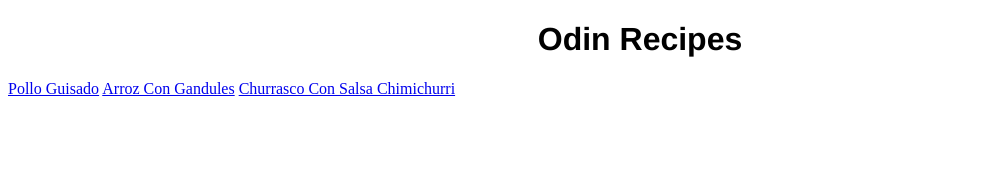
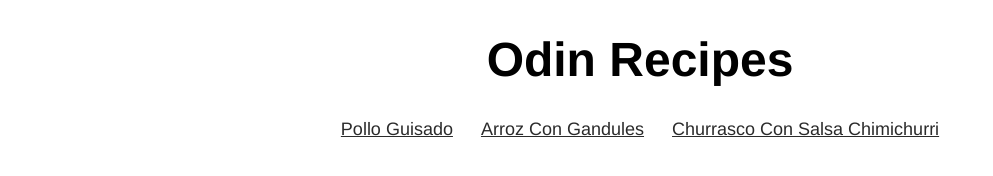
Before and after one commit to aleynnanq/odin-recipes, a plain HTML site: page index.html in a window 1280 px wide. Shown: the whole page, without its empty margins (0-993 px from the left). Drawn offline with Linux system fonts and the light colour scheme.

Commit message:
Style links and div

```diff
--- a/index.html
+++ b/index.html
@@ -7,8 +7,10 @@
   </head>
   <body>
     <h1>Odin Recipes</h1>
-    <a href="recipes/polloguisado.html">Pollo Guisado</a>
-    <a href="recipes/arrozcongandules.html">Arroz Con Gandules</a>
-    <a href="recipes/churrasco.html">Churrasco Con Salsa Chimichurri</a>
+    <div>
+      <a href="recipes/polloguisado.html">Pollo Guisado</a>
+      <a href="recipes/arrozcongandules.html">Arroz Con Gandules</a>
+      <a href="recipes/churrasco.html">Churrasco Con Salsa Chimichurri</a>
+    </div>
   </body>
 </html>
--- a/style.css
+++ b/style.css
@@ -3,4 +3,18 @@ h1 {
   color: black;
   font-family: "Franklin Gothic Medium", "Arial Narrow", Arial, sans-serif;
   font-weight: 700;
+  font-size: 48px;
 }
+
+a {
+  color: rgb(43, 43, 43);
+  font-family: "Franklin Gothic Medium", "Arial Narrow", Arial, sans-serif;
+  font-weight: 400;
+  font-size: 18px;
+  margin: 12px;
+}
+
+div {
+  margin: auto;
+  width: max-content;
+}
```
